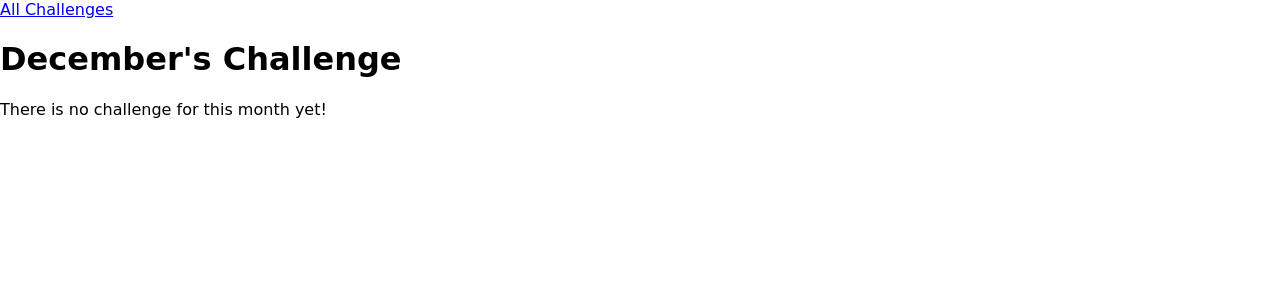
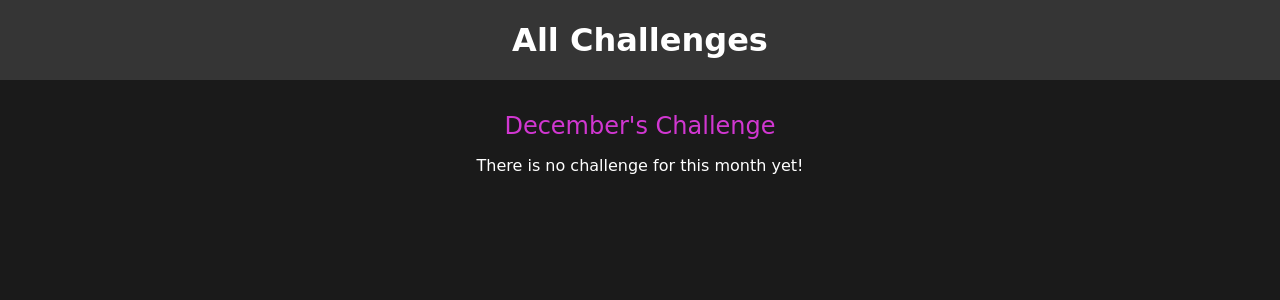
Before and after one commit to lucas-gitirana/django_studies, a Django app: page /challenges/december in a window 1280 px wide. Shown: the top 300 px of the page. Run offline with Django 4.2, Linux system fonts and the light colour scheme; some web fonts are replaced.

Commit message:
adding css

```diff
--- /dev/null
+++ b/challenges_website/challenges/static/challenges/challenge.css
@@ -0,0 +1,21 @@
+h1, h2{
+    text-align: center;
+    color: white;
+}
+
+h1 {
+    font-size: 1.5rem;
+    margin: 2rem 0 1rem 0;
+    font-weight: normal;
+    color: rgb(209, 55, 209);;
+}
+
+h2 {
+    font-size: 3rem;
+    font-weight: bold;
+}
+
+.fallback{
+    text-align: center;
+    color: white;
+}
--- /dev/null
+++ b/challenges_website/challenges/static/challenges/includes/header.css
@@ -0,0 +1,25 @@
+header{
+    width: 100%;
+    height: 5rem;
+    background-color: #353535;
+}
+
+header nav{
+    width: 100%;
+    height: 100%;
+    display: flex;
+    justify-content: center;
+    align-items: center;
+}
+
+header nav a{
+    color: white;
+    font-size: 2rem;
+    font-weight: bold;
+    text-decoration: none;
+}
+
+header nav a:hover,
+header nav a:active{
+    color: rgb(209, 55, 209);
+}
--- a/challenges_website/challenges/templates/challenges/challenge.html
+++ b/challenges_website/challenges/templates/challenges/challenge.html
@@ -1,9 +1,14 @@
 {% extends "base.html" %}
+{% load static %}
+
+{% block css_files %}
+    <link rel="stylesheet" href="{% static "challenges/challenge.css" %}">
+    <link rel="stylesheet" href="{% static "challenges/includes/header.css" %}">
+{% endblock %}
 
 {% block page_title %}
     {{month | title}} challenge
 {% endblock %}
-
 
 {% block content %}
 
@@ -13,7 +18,7 @@
     {% if text is not None %}
         <h2>{{text}}</h2>
     {%else%}
-        <p>There is no challenge for this month yet!</p>
+        <p class="fallback">There is no challenge for this month yet!</p>
     {%endif%}
 {% endblock %}
 </html>
--- a/challenges_website/challenges/templates/challenges/index.html
+++ b/challenges_website/challenges/templates/challenges/index.html
@@ -3,6 +3,7 @@
 
 {% block css_files %}
     <link rel="stylesheet" href="{% static "challenges/challenges.css" %}">
+    <link rel="stylesheet" href="{% static "challenges/includes/header.css" %}">
 {% endblock %}
 
 {% block page_title%}
--- a/challenges_website/static/styles.css
+++ b/challenges_website/static/styles.css
@@ -6,4 +6,5 @@ html{
 
 body {
     margin: 0;
+    background-color: #1a1a1a;
 }
```
Also changed, not shown: challenges_website/challenges/static/challenges/challenges.css (+34 -0 lines).
